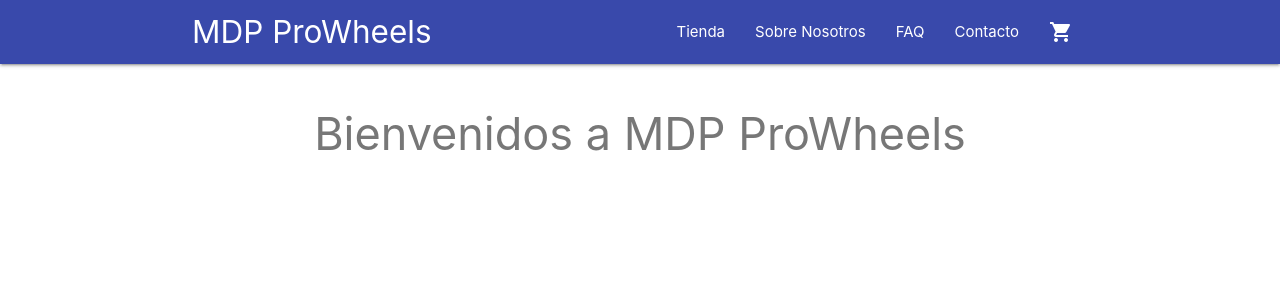
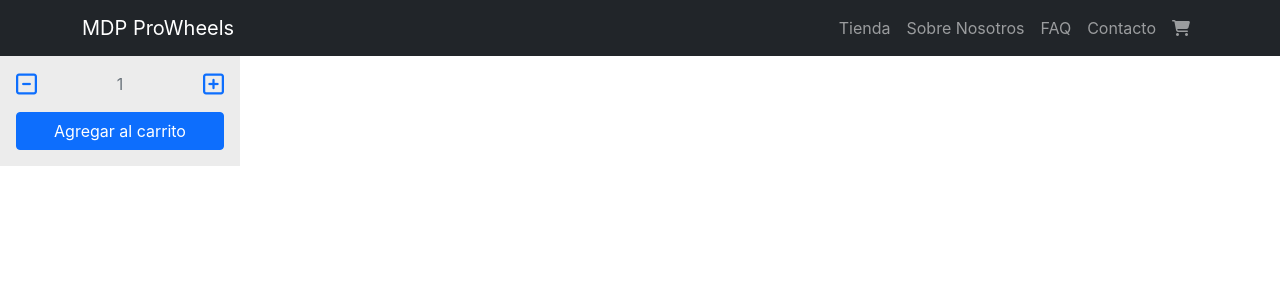
Before and after one commit to marcodamianperez/entregas-coderhouse-react, a React (Create React App) app: page / in a window 1280 px wide. Shown: the top 300 px of the page. Built offline with nearby package versions, Linux system fonts and the light colour scheme.

Commit message:
Entrega clase 05

```diff
--- a/package.json
+++ b/package.json
@@ -6,7 +6,6 @@
     "@testing-library/jest-dom": "^5.12.0",
     "@testing-library/react": "^11.2.7",
     "@testing-library/user-event": "^12.8.3",
-    "materialize-css": "^1.0.0-rc.2",
     "react": "^17.0.2",
     "react-dom": "^17.0.2",
     "react-scripts": "4.0.3",
--- a/public/index.html
+++ b/public/index.html
@@ -5,19 +5,21 @@
     <meta charset="utf-8" />
     <meta name="viewport" content="width=device-width, initial-scale=1" />
     <meta name="theme-color" content="#000000" />
+    <meta name="description" content="Web site created using create-react-app" />
     <!-- Icons -->
-    <meta name="description" content="Web site created using create-react-app" />
     <link rel="icon" href="%PUBLIC_URL%/favicon.ico" />
     <link rel="apple-touch-icon" href="%PUBLIC_URL%/logo192.png" />
     <link rel="manifest" href="%PUBLIC_URL%/manifest.json" />
     <!-- Other -->
-    <link href="https://fonts.googleapis.com/icon?family=Material+Icons" rel="stylesheet">
+    <link href="https://cdn.jsdelivr.net/npm/bootstrap@5.0.1/dist/css/bootstrap.min.css" rel="stylesheet" integrity="sha384-+0n0xVW2eSR5OomGNYDnhzAbDsOXxcvSN1TPprVMTNDbiYZCxYbOOl7+AMvyTG2x" crossorigin="anonymous">
+    <script src="https://kit.fontawesome.com/fa02e0acb6.js" crossorigin="anonymous"></script>
     <title>MDP ProWheels</title>
   </head>
   <body>
     <noscript>You need to enable JavaScript to run this app.</noscript>
     <div id="root">
 
+      <script src="https://cdn.jsdelivr.net/npm/bootstrap@5.0.1/dist/js/bootstrap.bundle.min.js" integrity="sha384-gtEjrD/SeCtmISkJkNUaaKMoLD0//ElJ19smozuHV6z3Iehds+3Ulb9Bn9Plx0x4" crossorigin="anonymous"></script>
     </div>
   </body>
 </html>
--- a/src/App.css
+++ b/src/App.css
@@ -2,6 +2,7 @@
 :root {
     /* colors */
     --color-grey-text: #777;
+    --color-light-grey: #ececec;
 }
 
 *,
@@ -12,6 +13,6 @@
     box-sizing: border-box;
 }
 
-html {
+/* html {
     font-size: 62.5%;
-}
+} */
--- a/src/App.js
+++ b/src/App.js
@@ -1,6 +1,4 @@
 import './App.css';
-import 'materialize-css/dist/css/materialize.min.css';
-import 'materialize-css/dist/js/materialize.min.js';
 
 import NavBar from './components/NavBar/NavBar';
 import ItemListContainer from './components/ItemListContainer/ItemListContainer';
--- a/src/components/CartWidget/CartWidget.js
+++ b/src/components/CartWidget/CartWidget.js
@@ -2,7 +2,7 @@ import './CartWidget.css';
 
 const CartWidget = () => {
     return(
-        <li><a href="index.html"><i className="material-icons">shopping_cart</i></a></li>
+        <li><a href="index.html" className='nav-link'><i className="fas fa-shopping-cart"></i></a></li>
     );
 }
 
--- /dev/null
+++ b/src/components/ItemCount/ItemCount.css
@@ -0,0 +1,15 @@
+.item-count-container {
+    background-color: var(--color-light-grey);
+    padding: 1rem;
+    width: 15rem;
+    text-align: center;
+}
+
+.icon {
+    font-size: 1.5rem;
+    cursor: pointer;
+}
+
+span {
+    user-select: none;
+}
--- /dev/null
+++ b/src/components/ItemCount/ItemCount.js
@@ -0,0 +1,26 @@
+import React, {useState} from 'react';
+import './ItemCount.css';
+
+export const ItemCount = ({stock, initial, onAdd}) => {
+
+    const [items, setItems] = useState(initial);
+
+    const addItem = () => {
+        items < stock && setItems(items + 1);
+    }
+
+    const removeItem = () => {
+        items > initial && setItems(items - 1);
+    }
+
+    return (
+        <div className='item-count-container d-grid gap-2'>
+            <div className='d-flex justify-content-between mb-2 text-primary'>
+                <i className="far fa-minus-square icon" onClick={removeItem}></i>
+                <span className='text-secondary'>{items}</span>
+                <i className="far fa-plus-square icon" onClick={addItem}></i>
+            </div>
+            <button type="button" className="btn btn-primary" onClick={() => onAdd(items, stock)}>Agregar al carrito</button>
+        </div>
+    )
+}
--- a/src/components/ItemListContainer/ItemListContainer.js
+++ b/src/components/ItemListContainer/ItemListContainer.js
@@ -1,8 +1,14 @@
+import { ItemCount } from '../ItemCount/ItemCount';
 import './ItemListContainer.css';
 
-const ItemListContainer = props => {
+const ItemListContainer = () => {
+
+    const onAdd = (amount, stock) => {
+        amount <= stock ? alert(`Compraste ${amount} producto(s)`) : alert('No hay stock disponible para este producto');
+    }
+
     return(
-        <h1 className='basic'>{props.greeting}</h1>
+        <ItemCount stock={5} initial={1} onAdd={onAdd}/>
     );
 }
 
--- a/src/components/NavBar/NavBar.js
+++ b/src/components/NavBar/NavBar.js
@@ -3,18 +3,60 @@ import CartWidget from '../CartWidget/CartWidget';
 
 const NavBar = props => {
     return (
-        <nav className="indigo darken-1">
-            <div className="nav-wrapper container">
-                <a href="index.html" className="brand-logo">{props.logo}</a>
-                <ul id="nav-mobile" className="right hide-on-med-and-down">
-                    <li><a href="index.html">{props.link1}</a></li>
-                    <li><a href="index.html">{props.link2}</a></li>
-                    <li><a href="index.html">{props.link3}</a></li>
-                    <li><a href="index.html">{props.link4}</a></li>
-                    <CartWidget />
-                </ul>
-            </div>
-        </nav>
+
+            <nav className='navbar navbar-expand-md navbar-dark bg-dark'>
+                <div className='container'>
+                    <a href='index.html' className='navbar-brand'>{props.logo}</a>
+                    <button
+                        className='navbar-toggler'
+                        type='button'
+                        data-bs-toggle='collapse'
+                        data-bs-target='#toggleMobileMenu'
+                        aria-controls='#toggleMobileMenu'
+                        aria-expanded='false'
+                        aria-label='Toggle navigation'
+                    >
+                        <span className='navbar-toggler-icon'></span>
+                    </button>
+                    <div className='collapse navbar-collapse' id='toggleMobileMenu'>
+                        <ul className='navbar-nav text-center ms-auto'>
+                            <li>
+                                <a className='nav-link' href='index.html'>{props.link1}</a>
+                            </li>
+                            <li>
+                                <a className='nav-link' href='index.html'>{props.link2}</a>
+                            </li>
+                            <li>
+                                <a className='nav-link' href='index.html'>{props.link3}</a>
+                            </li>
+                            <li>
+                                <a className='nav-link' href='index.html'>{props.link4}</a>
+                            </li>
+                            <CartWidget />
+                        </ul>
+                    </div>
+                </div>
+            </nav>
+
+
+
+        // <nav className="navbar navbar-expand-lg navbar-dark bg-dark">
+        //     <div className="container">
+        //         <a href="index.html" className="navbar-brand">{props.logo}</a>
+        //         <button className="navbar-toggler" type="button" data-bs-toggle="collapse" data-bs-target="#navbarNav" aria-controls="navbarNav" aria-expanded="false" aria-label="Toggle navigation">
+        //             <span className="navbar-toggler-icon"></span>
+        //         </button>
+        //         <div className="collapse navbar-collapse" id="navbarNav">
+        //             <ul className="navbar-nav">
+        //                 <li className="nav-item"><a className="nav-link" aria-current="page" href="index.html">{props.link1}</a></li>
+        //                 <li className="nav-item"><a className="nav-link" href="index.html">{props.link2}</a></li>
+        //                 <li className="nav-item"><a className="nav-link" href="index.html">{props.link3}</a></li>
+        //                 <li className="nav-item"><a className="nav-link" href="index.html" tabindex="-1" aria-disabled="true">{props.link4}</a></li>
+        //                 <CartWidget />
+        //             </ul>
+        //         </div>
+        //     </div>
+        // </nav>
     );
 }
 
```
Also changed, not shown: 1 other file (tests, documents, lock files or other folders).
